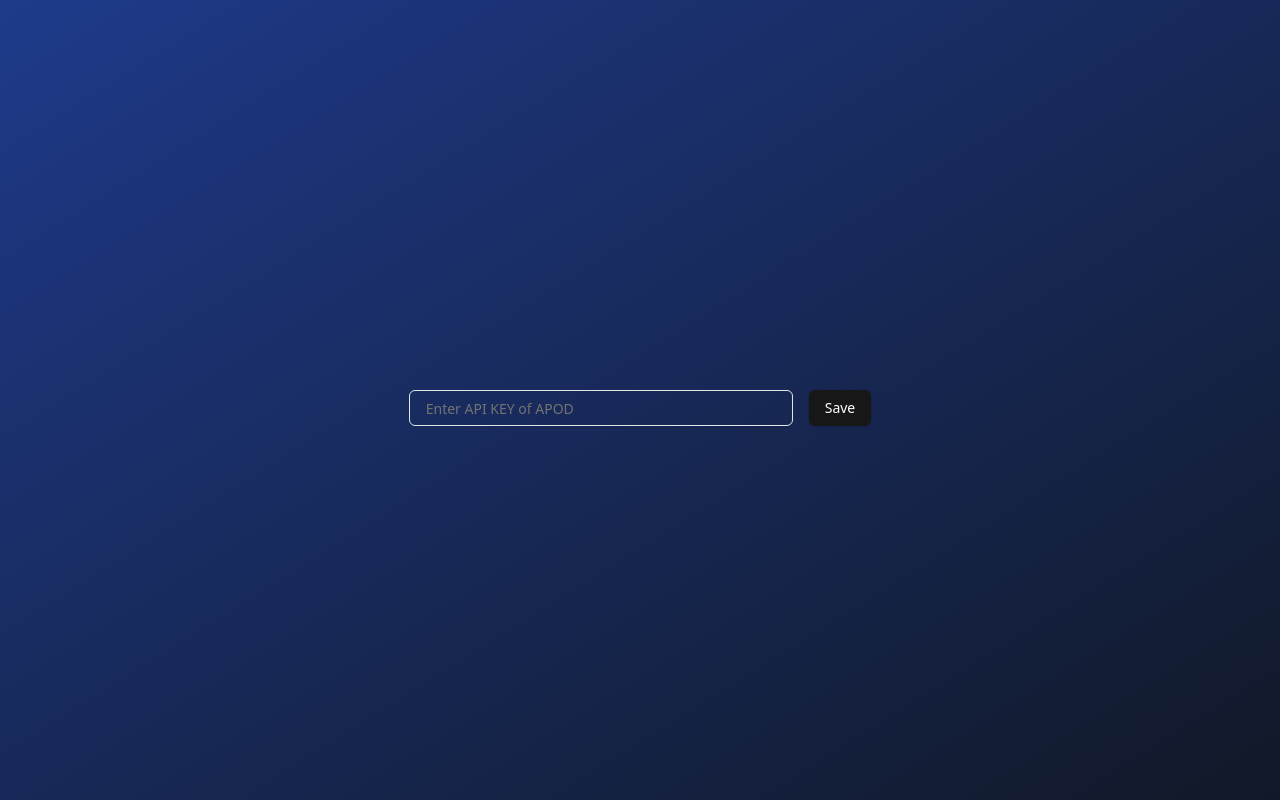
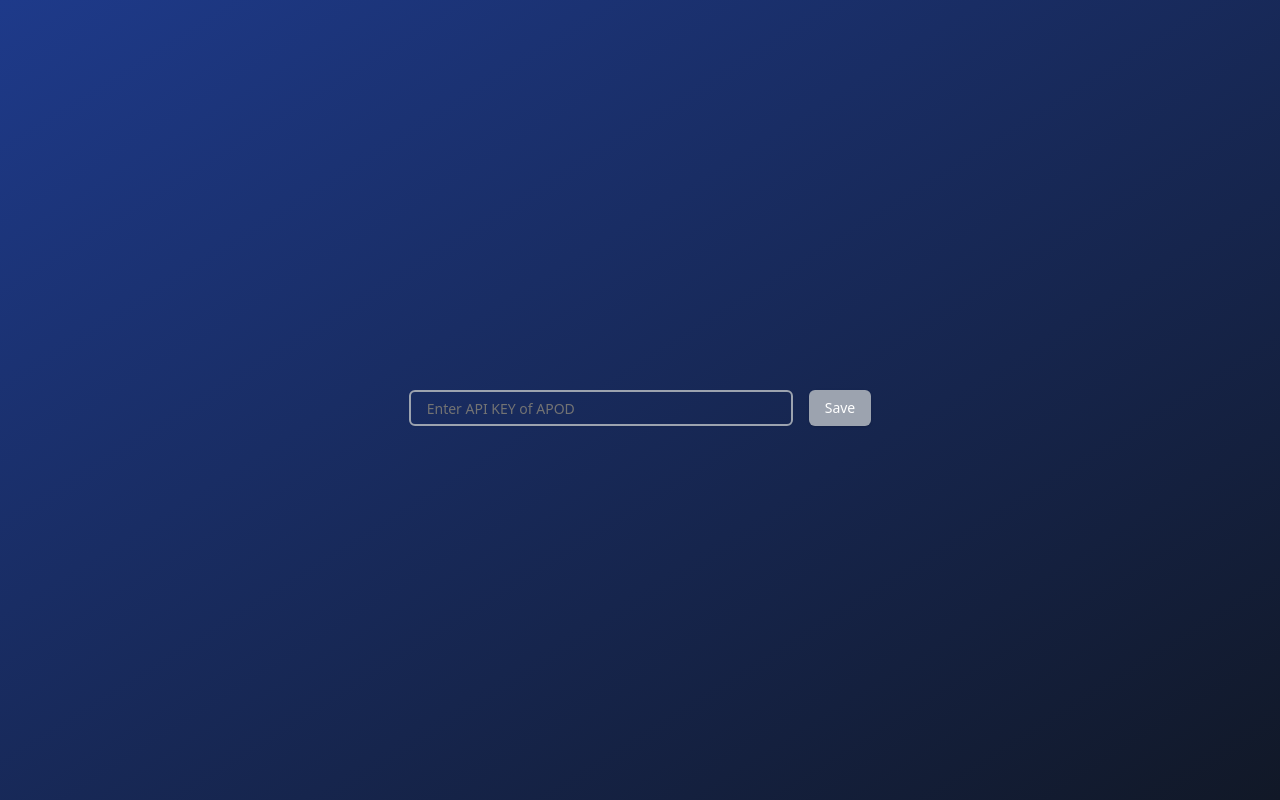
Before and after one commit to aYukiYoshida/t2wfa, a React (Vite) app: page / in a window 1280 px wide. Built offline with nearby package versions, Linux system fonts and the light colour scheme.

Commit message:
style: change color of input key component

```diff
--- a/src/components/ui/input-key.tsx
+++ b/src/components/ui/input-key.tsx
@@ -23,14 +23,14 @@ const InputKey: FC<InputKeyProps> = ({setShowImageCard}): JSX.Element => {
     <div className="flex items-center space-x-4">
       <Input
         type="text"
-        className="w-96 mt-4 px-4 py-2"
+        className="w-96 mt-4 px-4 py-2 text-white border-gray-400 border-2 placeholder-red placeholder-opacity-0"
         value={inputKeyValue}
         onChange={handleInputKeyChange}
         placeholder="Enter API KEY of APOD"
       />
       <Button
         onClick={handleSaveKeyClick}
-        className="mt-4 px-4 py-2 text-white rounded-md hover:bg-gray-700"
+        className="mt-4 px-4 py-2 bg-gray-400 text-white background rounded-md hover:bg-gray-700"
       >
         Save
       </Button>
```
